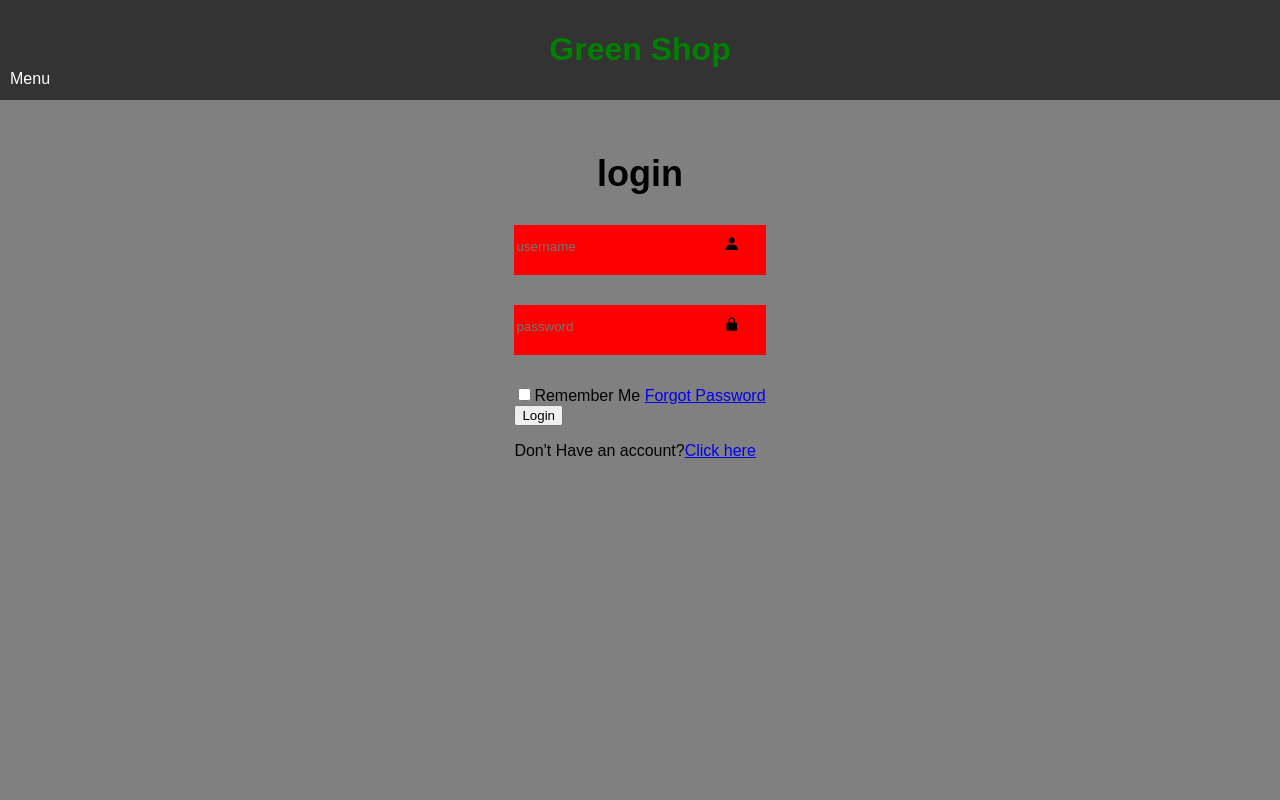
After one commit to Destroyers212x/project1, a PHP site: page /login.php in a window 1280 px wide. The commit adds this page. Run offline with PHP 8.4, Linux system fonts and the light colour scheme.

Commit message:
Add files via upload

```diff
--- /dev/null
+++ b/connection.php
@@ -0,0 +1,11 @@
+<?php
+    $servername = 'localhost';
+    $username = 'root';
+    $password = '';
+    $db_name = 'My_First_database';
+    $conn = new mysqli($servername,$username,$password,$db_name);
+
+    if ($conn->connect_error){
+        die('connection failed').$conn->connect_error;
+    }
+?>
--- /dev/null
+++ b/login.php
@@ -0,0 +1,65 @@
+<?php
+include("connection.php");
+if (isset($_POST['submit'])) {
+    $username = $_POST['username'];
+    $password = $_POST['password'];
+    $query = mysqli_query($conn, 'insert into database (username,password,email');
+}
+?>
+<!DOCTYPE html>
+<html lang="en">
+
+<head>
+    <link href='https://unpkg.com/boxicons@2.1.4/css/boxicons.min.css' rel='stylesheet'>
+    <meta charset="UTF-8">
+    <meta name="viewport" content="width=device-width, initial-scale=1.0">
+    <link rel="stylesheet" href="styles.css">
+    <link rel="stylesheet" href="index.js">
+    <title>Green Shop</title>
+    <link rel="icon" type="image/x-icon" href="Favicon/favicon.ico">
+</head>
+
+<div class="dropdown">
+    <button class="dropbtn">Menu</button>
+    <div class="dropdown-content">
+        <a href="Home.php">home</a>
+        <a href="Checkout.php">cart</a>
+        <a href="login.php">Login</a>
+        <a href='register.php'>Register</a>
+    </div>
+</div>
+<body>
+    <header>
+            <h1>Green Shop</h1>
+    </header>
+ <style>
+    body{
+        background-color: grey;
+        min-height: 100vh;
+     }
+ </style>
+    <div class="wrapper">
+        <form action="connection.php" method="POST">
+            <h2>login</h2>
+            <div class="input-box">
+                <input type="text" name="username" id="username" placeholder="username" value="" required />
+                <i class='bx bxs-user'></i>
+            </div>
+            <div class="input-box">
+                <input type="text" name="password" id="password" placeholder="password" value="" required />
+                <i class='bx bxs-lock-alt' ></i>
+            </div>
+        <div class="remeber-forgot">
+            <label><input type="checkbox" name="remember"  id="rememberme">Remember Me</label>
+            <a href="#">Forgot Password</a>
+        </div>
+        <button type="submit" class="btn">Login</button>
+        <div class="Register">
+            <p>Don't Have an account?<a href='register.php'>Click here</a></p>
+        </div>
+        </form>
+
+    </div>
+</form>
+</body>
+</html>
--- a/styles.css
+++ b/styles.css
@@ -100,6 +100,28 @@ h1 {
 .input-box input{
     width: 80%;
     height: 80%;
+    border: none;
     background: transparent;
+}
+.box {
+    font-size: 24px;
+    display: flex;
+    justify-content: center;
+    align-items: center;
+    min-height: 50vh;
+    background: grey;
+}
+
+.box .input-box {
+    background-color: rgb(183, 174, 192);
+    margin: 30px 0px;
+    width: 100%;
+    height: 50px;
+}
+
+.input-box input {
+    width: 80%;
+    height: 80%;
     border: none;
+    background: transparent;
 }
```
Also changed, not shown: Checkout.php (added, +23 -0 lines), Home.php (added, +42 -0 lines), index.php (added, +11 -0 lines), register.php (added, +47 -0 lines).
